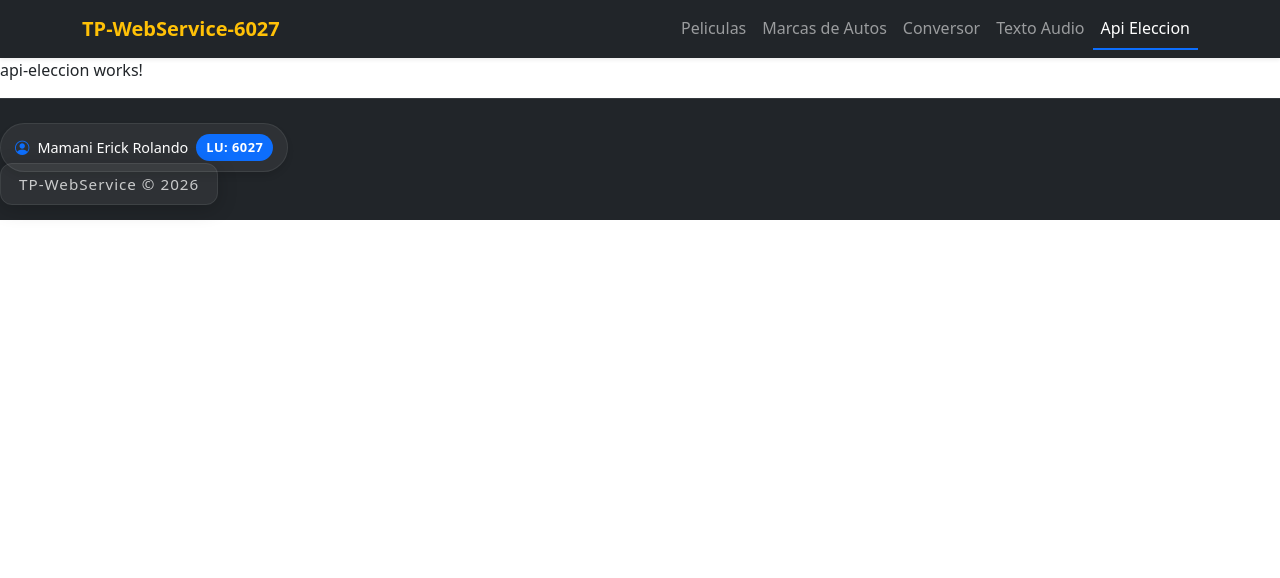
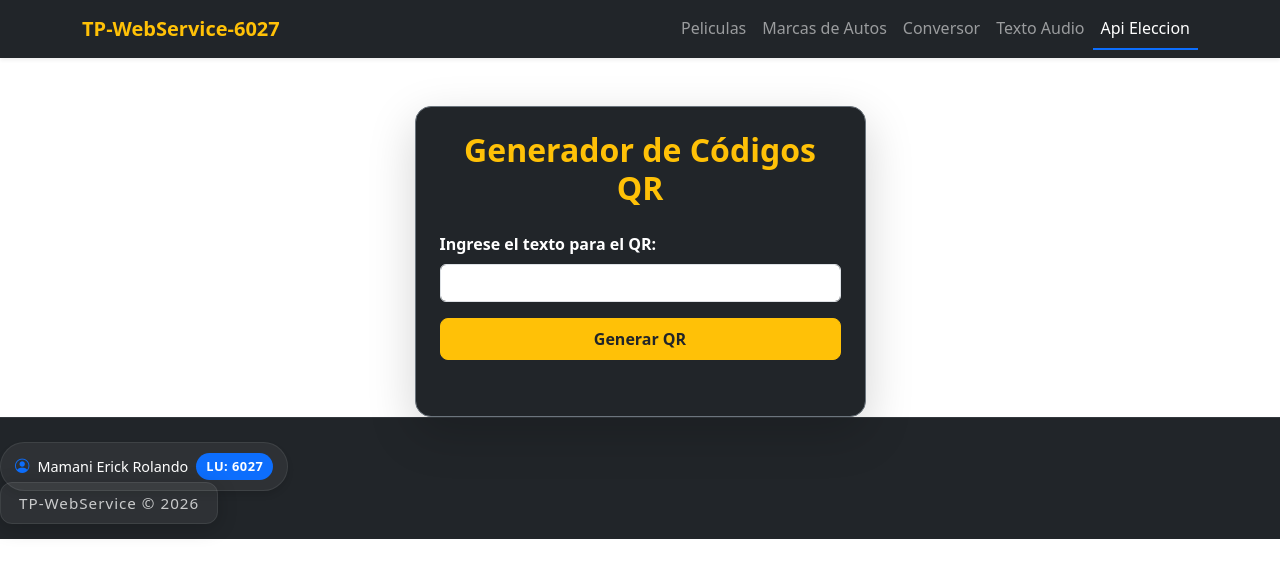
Before and after one commit to MamaniErick/FrontEnd-TaxiFem, an Angular app: page /api-eleccion in a window 1280 px wide. Shown: the top 578 px of the page. Built offline with nearby package versions, Linux system fonts and the light colour scheme.

Commit message:
Desarrollo de Codigo

```diff
--- a/src/app/components/api-eleccion/api-eleccion.html
+++ b/src/app/components/api-eleccion/api-eleccion.html
@@ -1 +1,22 @@
-<p>api-eleccion works!</p>
+<div class="container mt-5">
+    <div class="row justify-content-center">
+        <div class="col-md-6 col-lg-5">
+            <div class="card bg-dark text-white border-secondary shadow-lg rounded-4 p-4">
+                <h2 class="text-center fw-bold mb-4 text-warning">Generador de Códigos QR</h2>
+                <form>
+                    <div class="mb-3">
+                        <label for="texto" class="form-label fw-semibold">Ingrese el texto para el QR:</label>
+                        <input type="text" name="texto" id="texto" class="form-control text-dark mb-3" [(ngModel)]="texto">
+                        <button type="button" class="btn btn-warning w-100 py-2 fw-bold rounded-3 text-dark mb-3" (click)="obtenerCodigo()">
+                            Generar QR
+                        </button>
+                    </div>
+                    <div *ngIf="resultado" class="text-center p-3 bg-white rounded-3 mt-2 animate__animated animate__fadeIn">
+                        <span class="text-dark d-block small fw-bold mb-2">Resultado Base64 Exitoso</span>
+                        <img [src]="resultado" alt="QR Base64" class="img-fluid mx-auto d-block" style="max-width: 250px;">
+                    </div>
+                </form>
+            </div>
+        </div>
+    </div>
+</div>
--- a/src/app/components/api-eleccion/api-eleccion.ts
+++ b/src/app/components/api-eleccion/api-eleccion.ts
@@ -1,9 +1,38 @@
-import { Component } from '@angular/core';
+import { Component, ChangeDetectorRef } from '@angular/core';
+import { ApiEleccionService } from '../../servicios/api-eleccion.service';
+import { CommonModule } from '@angular/common';
+import { FormsModule } from '@angular/forms';
 
 @Component({
   selector: 'app-api-eleccion',
-  imports: [],
+  imports: [CommonModule,FormsModule],
   templateUrl: './api-eleccion.html',
   styleUrl: './api-eleccion.css',
 })
-export class ApiEleccion {}
+export class ApiEleccion {
+  texto: string="";
+  resultado: string="";
+
+  constructor(private apiEleccionService: ApiEleccionService,
+    private cdr: ChangeDetectorRef
+  ){}
+
+  obtenerCodigo(){
+    if (!this.texto.trim()) return;
+    this.resultado = "";
+    this.apiEleccionService.getBase64(this.texto).subscribe(
+      (result) => {
+        console.log("JSON crudo que llegó:", result);
+        if (result && result.status === "Success") {
+          let rawResult = result.result;
+          let base64Limpio = rawResult.replace(/^<img src=['"]/, '').replace(/['"]\s*\/?>$/, '');
+          this.resultado = base64Limpio;
+          console.log("Base64 extraído:", this.resultado); }
+        this.cdr.detectChanges();
+      },
+      (error) => {
+        console.log(error);
+      }
+    )
+  }
+}
--- /dev/null
+++ b/src/app/servicios/api-eleccion.service.ts
@@ -0,0 +1,28 @@
+import { HttpClient, HttpHeaders } from '@angular/common/http';
+import { Injectable } from '@angular/core';
+import { Observable } from 'rxjs';
+
+@Injectable({
+  providedIn: 'root',
+})
+export class ApiEleccionService {
+
+  constructor(private http: HttpClient) { }
+
+  getBase64(text:string):Observable<any>{
+    let httpOptions = {
+      headers: new HttpHeaders({
+        'x-rapidapi-key': 'db241b6b7bmsh019c06a40db46cfp1c0838jsn188e70e69af9',
+        'x-rapidapi-host': 'qr-generator-api.p.rapidapi.com',
+        'Content-Type': 'application/json'
+      }),
+      params:{
+        "text":text,
+        "foreColor":"#000000",
+        "backColor": "#ffffff",
+        "pixelsPerModule":"10"
+      }
+    }
+    return this.http.get('https://qr-generator-api.p.rapidapi.com/api/qrcode/generate',httpOptions)
+    }
+}
```
